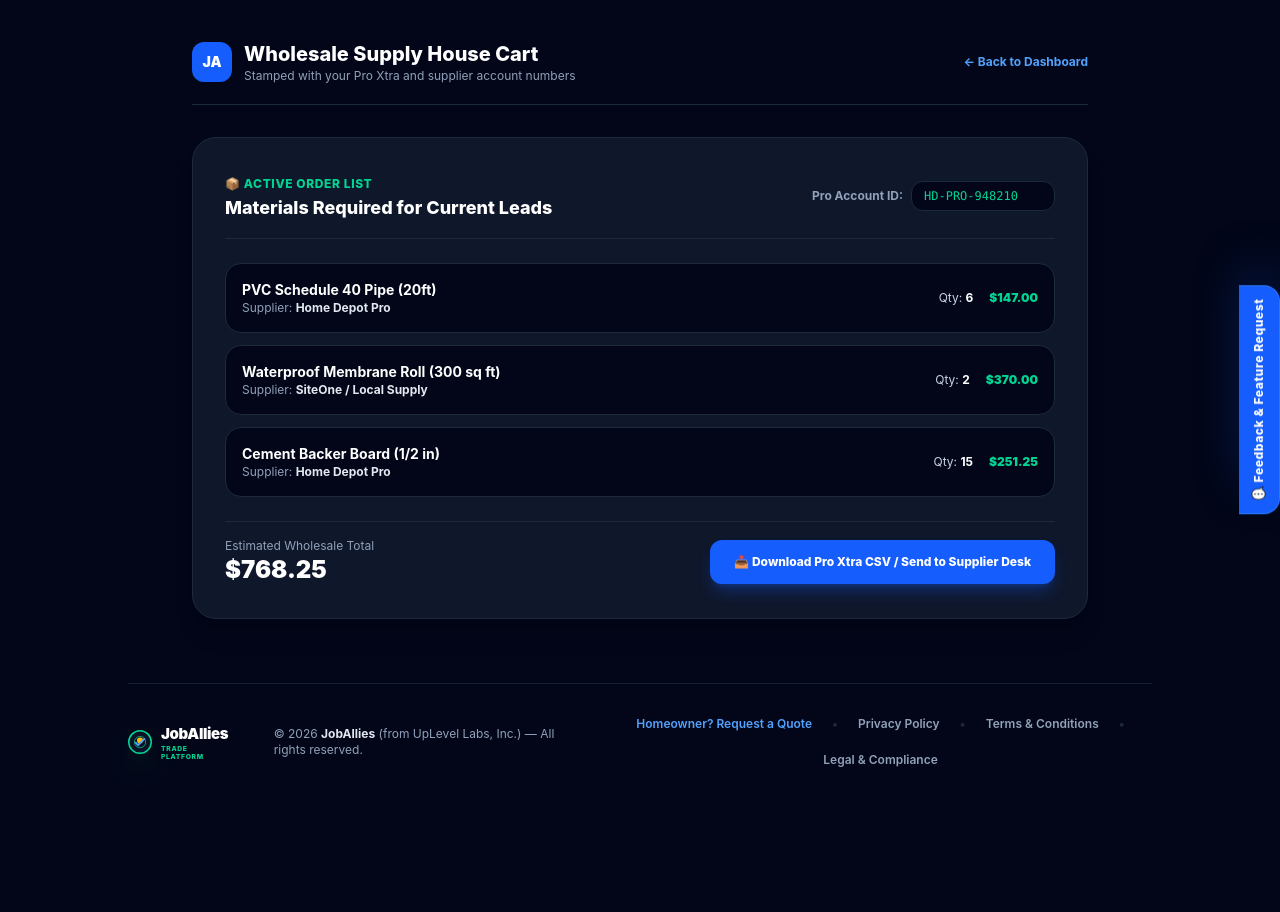
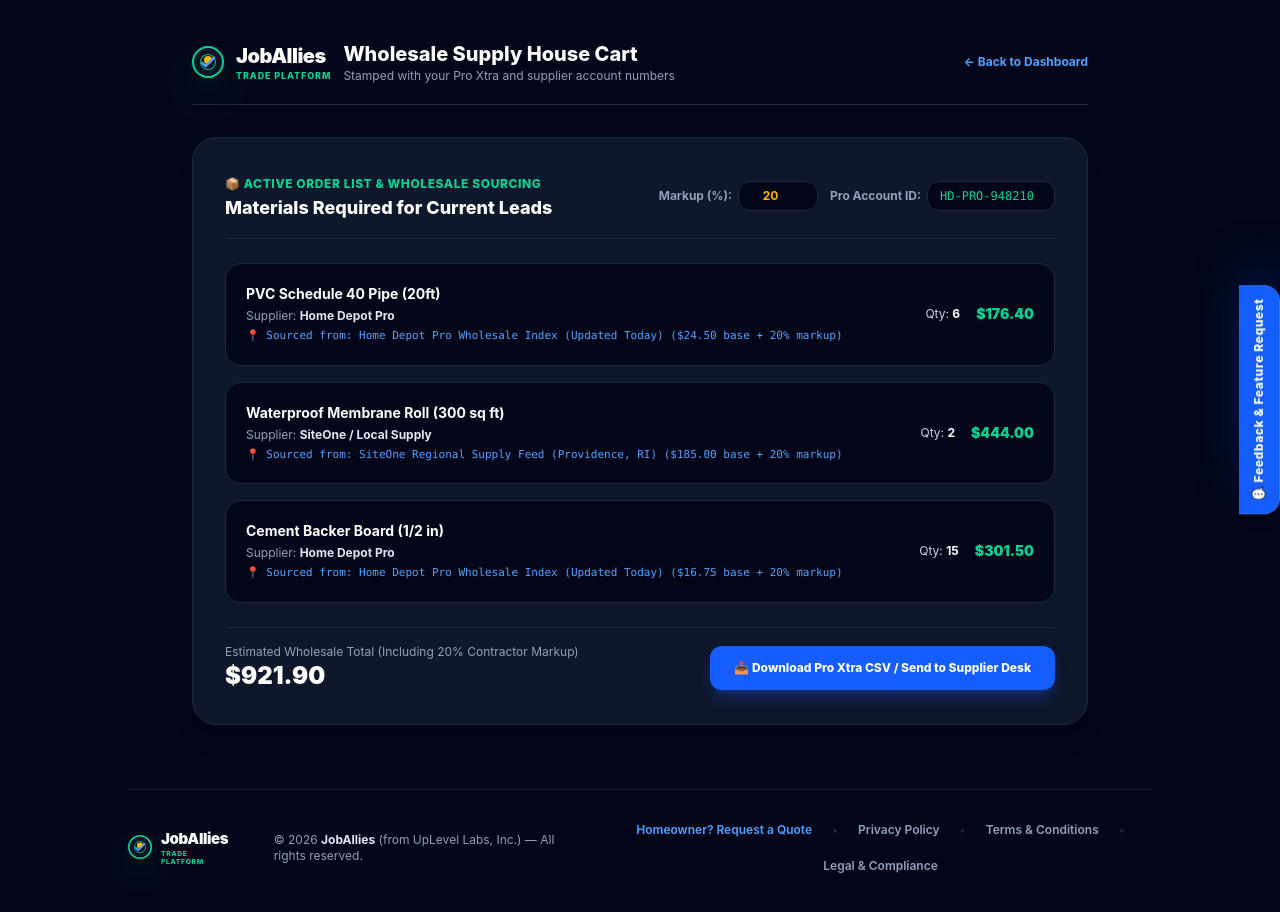
Before and after one commit to dberger111/joballies, a Next.js app: page /dashboard/supplier-cart in a window 1280 px wide. Shown: the top 912 px of the page. Before the commit the page ends 832 px from the top, so only its background shows below. Built offline with nearby package versions, Linux system fonts and the light colour scheme.

Commit message:
Fix supply cart logo, pricing source attribution, and interactive markup percentage

```diff
--- a/app/dashboard/supplier-cart/page.tsx
+++ b/app/dashboard/supplier-cart/page.tsx
@@ -3,17 +3,20 @@
 import Link from 'next/link';
 import SiteFooter from '../../components/SiteFooter';
 import FeedbackWidget from '../../components/FeedbackWidget';
+import Logo from '../../components/Logo';
 
 export default function SupplierCartPage() {
   const [items] = useState([
-    { id: 1, name: 'PVC Schedule 40 Pipe (20ft)', qty: 6, unitPrice: 24.50, supplier: 'Home Depot Pro' },
-    { id: 2, name: 'Waterproof Membrane Roll (300 sq ft)', qty: 2, unitPrice: 185.00, supplier: 'SiteOne / Local Supply' },
-    { id: 3, name: 'Cement Backer Board (1/2 in)', qty: 15, unitPrice: 16.75, supplier: 'Home Depot Pro' },
+    { id: 1, name: 'PVC Schedule 40 Pipe (20ft)', qty: 6, basePrice: 24.50, supplier: 'Home Depot Pro', source: 'Home Depot Pro Wholesale Index (Updated Today)' },
+    { id: 2, name: 'Waterproof Membrane Roll (300 sq ft)', qty: 2, basePrice: 185.00, supplier: 'SiteOne / Local Supply', source: 'SiteOne Regional Supply Feed (Providence, RI)' },
+    { id: 3, name: 'Cement Backer Board (1/2 in)', qty: 15, basePrice: 16.75, supplier: 'Home Depot Pro', source: 'Home Depot Pro Wholesale Index (Updated Today)' },
   ]);
+  const [markupPercent, setMarkupPercent] = useState(20);
   const [proNumber, setProNumber] = useState('HD-PRO-948210');
   const [exported, setExported] = useState(false);
 
-  const subtotal = items.reduce((acc, item) => acc + item.qty * item.unitPrice, 0);
+  const multiplier = 1 + markupPercent / 100;
+  const subtotal = items.reduce((acc, item) => acc + item.qty * item.basePrice * multiplier, 0);
 
   const handleExport = () => {
     setExported(true);
@@ -25,8 +28,8 @@
       <div className="max-w-4xl mx-auto w-full space-y-8">
         <header className="flex justify-between items-center border-b border-slate-800 pb-5">
           <div className="flex items-center gap-3">
-            <Link href="/dashboard" className="w-10 h-10 rounded-xl bg-blue-600 flex items-center justify-center text-white font-black text-sm">
-              JA
+            <Link href="/dashboard">
+              <Logo size="sm" />
             </Link>
             <div>
               <h1 className="text-xl font-extrabold text-white">Wholesale Supply House Cart</h1>
@@ -41,38 +44,58 @@
         <section className="bg-slate-900 border border-slate-800 p-6 md:p-8 rounded-3xl space-y-6 shadow-xl">
           <div className="flex flex-col sm:flex-row justify-between items-start sm:items-center gap-4 border-b border-slate-800 pb-4">
             <div>
-              <span className="text-xs font-extrabold uppercase tracking-wider text-emerald-400">📦 Active Order List</span>
+              <span className="text-xs font-extrabold uppercase tracking-wider text-emerald-400">📦 Active Order List & Wholesale Sourcing</span>
               <h2 className="text-lg font-extrabold text-white">Materials Required for Current Leads</h2>
             </div>
-            <div className="flex items-center gap-2">
+            <div className="flex items-center gap-3">
+              <div className="flex items-center gap-1.5">
+                <label className="text-xs font-bold text-slate-400">Markup (%):</label>
+                <input
+                  type="number"
+                  value={markupPercent}
+                  onChange={(e) => setMarkupPercent(Number(e.target.value))}
+                  className="bg-slate-950 border border-slate-800 rounded-xl px-2.5 py-1.5 text-xs font-bold text-amber-400 w-20 text-center"
+                />
+              </div>
+              <div className="flex items-center gap-1.5">
                 <label className="text-xs font-bold text-slate-400">Pro Account ID:</label>
                 <input
                   type="text"
                   value={proNumber}
                   onChange={(e) => setProNumber(e.target.value)}
-                className="bg-slate-950 border border-slate-800 rounded-xl px-3 py-1.5 text-xs font-mono text-emerald-400 w-36"
+                  className="bg-slate-950 border border-slate-800 rounded-xl px-3 py-1.5 text-xs font-mono text-emerald-400 w-32"
                 />
               </div>
             </div>
+          </div>
 
-          <div className="space-y-3">
-            {items.map((item) => (
-              <div key={item.id} className="bg-slate-950 border border-slate-800 p-4 rounded-2xl flex flex-col sm:flex-row justify-between items-start sm:items-center gap-3">
-                <div>
+          <div className="space-y-4">
+            {items.map((item) => {
+              const markedUpPrice = item.basePrice * multiplier;
+              const itemTotal = item.qty * markedUpPrice;
+              return (
+                <div key={item.id} className="bg-slate-950 border border-slate-800 p-5 rounded-2xl flex flex-col sm:flex-row justify-between items-start sm:items-center gap-3">
+                  <div className="space-y-1">
                     <h4 className="text-sm font-bold text-white">{item.name}</h4>
-                  <p className="text-xs text-slate-400">Supplier: <strong className="text-slate-200">{item.supplier}</strong></p>
+                    <p className="text-xs text-slate-400">
+                      Supplier: <strong className="text-slate-200">{item.supplier}</strong>
+                    </p>
+                    <p className="text-[11px] text-blue-400 font-mono">
+                      📍 Sourced from: {item.source} (${item.basePrice.toFixed(2)} base + {markupPercent}% markup)
+                    </p>
                   </div>
                   <div className="flex items-center gap-4">
                     <span className="text-xs text-slate-300">Qty: <strong className="text-white">{item.qty}</strong></span>
-                  <span className="text-xs font-black text-emerald-400">${(item.qty * item.unitPrice).toFixed(2)}</span>
+                    <span className="text-sm font-black text-emerald-400">${itemTotal.toFixed(2)}</span>
                   </div>
                 </div>
-            ))}
+              );
+            })}
           </div>
 
-          <div className="border-t border-slate-800 pt-4 flex justify-between items-center">
+          <div className="border-t border-slate-800 pt-4 flex flex-col sm:flex-row justify-between items-start sm:items-center gap-4">
             <div>
-              <p className="text-xs text-slate-400">Estimated Wholesale Total</p>
+              <p className="text-xs text-slate-400">Estimated Wholesale Total (Including {markupPercent}% Contractor Markup)</p>
               <p className="text-2xl font-black text-white">${subtotal.toFixed(2)}</p>
             </div>
             <button
@@ -86,7 +109,7 @@
 
           {exported && (
             <div className="bg-emerald-950/80 border border-emerald-500/50 p-4 rounded-xl text-center">
-              <p className="text-xs font-extrabold text-emerald-400">✓ Wholesale order cart exported successfully with account #{proNumber}!</p>
+              <p className="text-xs font-extrabold text-emerald-400">✓ Wholesale order cart exported successfully with account #{proNumber} and {markupPercent}% markup!</p>
             </div>
           )}
         </section>
--- /dev/null
+++ b/update-supply-markup.mjs
@@ -0,0 +1,136 @@
+import fs from 'fs';
+import path from 'path';
+
+const files = {};
+
+// 1. Updated Supply Cart with correct Logo, Price Sources, and Interactive Markup
+files['app/dashboard/supplier-cart/page.tsx'] = `'use client';
+import { useState } from 'react';
+import Link from 'next/link';
+import SiteFooter from '../../components/SiteFooter';
+import FeedbackWidget from '../../components/FeedbackWidget';
+import Logo from '../../components/Logo';
+
+export default function SupplierCartPage() {
+  const [items, setItems] = useState([
+    { id: 1, name: 'PVC Schedule 40 Pipe (20ft)', qty: 6, basePrice: 24.50, supplier: 'Home Depot Pro', source: 'Home Depot Pro Wholesale Index (Updated Today)' },
+    { id: 2, name: 'Waterproof Membrane Roll (300 sq ft)', qty: 2, basePrice: 185.00, supplier: 'SiteOne / Local Supply', source: 'SiteOne Regional Supply Feed (Providence, RI)' },
+    { id: 3, name: 'Cement Backer Board (1/2 in)', qty: 15, basePrice: 16.75, supplier: 'Home Depot Pro', source: 'Home Depot Pro Wholesale Index (Updated Today)' },
+  ]);
+  const [markupPercent, setMarkupPercent] = useState(20);
+  const [proNumber, setProNumber] = useState('HD-PRO-948210');
+  const [exported, setExported] = useState(false);
+
+  const multiplier = 1 + markupPercent / 100;
+  const subtotal = items.reduce((acc, item) => acc + item.qty * item.basePrice * multiplier, 0);
+
+  const handleExport = () => {
+    setExported(true);
+    setTimeout(() => setExported(false), 3000);
+  };
+
+  return (
+    <main className="min-h-screen bg-slate-950 text-slate-100 font-sans p-5 md:p-10 flex flex-col justify-between relative">
+      <div className="max-w-4xl mx-auto w-full space-y-8">
+        <header className="flex justify-between items-center border-b border-slate-800 pb-5">
+          <div className="flex items-center gap-3">
+            <Link href="/dashboard">
+              <Logo size="sm" />
+            </Link>
+            <div>
+              <h1 className="text-xl font-extrabold text-white">Wholesale Supply House Cart</h1>
+              <p className="text-xs text-slate-400">Stamped with your Pro Xtra and supplier account numbers</p>
+            </div>
+          </div>
+          <Link href="/dashboard" className="text-xs font-bold text-blue-400 hover:text-blue-300">
+            ← Back to Dashboard
+          </Link>
+        </header>
+
+        <section className="bg-slate-900 border border-slate-800 p-6 md:p-8 rounded-3xl space-y-6 shadow-xl">
+          <div className="flex flex-col sm:flex-row justify-between items-start sm:items-center gap-4 border-b border-slate-800 pb-4">
+            <div>
+              <span className="text-xs font-extrabold uppercase tracking-wider text-emerald-400">📦 Active Order List & Wholesale Sourcing</span>
+              <h2 className="text-lg font-extrabold text-white">Materials Required for Current Leads</h2>
+            </div>
+            <div className="flex items-center gap-3">
+              <div className="flex items-center gap-1.5">
+                <label className="text-xs font-bold text-slate-400">Markup (%):</label>
+                <input
+                  type="number"
+                  value={markupPercent}
+                  onChange={(e) => setMarkupPercent(Number(e.target.value))}
+                  className="bg-slate-950 border border-slate-800 rounded-xl px-2.5 py-1.5 text-xs font-bold text-amber-400 w-20 text-center"
+                />
+              </div>
+              <div className="flex items-center gap-1.5">
+                <label className="text-xs font-bold text-slate-400">Pro Account ID:</label>
+                <input
+                  type="text"
+                  value={proNumber}
+                  onChange={(e) => setProNumber(e.target.value)}
+                  className="bg-slate-950 border border-slate-800 rounded-xl px-3 py-1.5 text-xs font-mono text-emerald-400 w-32"
+                />
+              </div>
+            </div>
+          </div>
+
+          <div className="space-y-4">
+            {items.map((item) => {
+              const markedUpPrice = item.basePrice * multiplier;
+              const itemTotal = item.qty * markedUpPrice;
+              return (
+                <div key={item.id} className="bg-slate-950 border border-slate-800 p-5 rounded-2xl flex flex-col sm:flex-row justify-between items-start sm:items-center gap-3">
+                  <div className="space-y-1">
+                    <h4 className="text-sm font-bold text-white">{item.name}</h4>
+                    <p className="text-xs text-slate-400">
+                      Supplier: <strong className="text-slate-200">{item.supplier}</strong>
+                    </p>
+                    <p className="text-[11px] text-blue-400 font-mono">
+                      📍 Sourced from: {item.source} (${item.basePrice.toFixed(2)} base + {markupPercent}% markup)
+                    </p>
+                  </div>
+                  <div className="flex items-center gap-4">
+                    <span className="text-xs text-slate-300">Qty: <strong className="text-white">{item.qty}</strong></span>
+                    <span className="text-sm font-black text-emerald-400">${itemTotal.toFixed(2)}</span>
+                  </div>
+                </div>
+              );
+            })}
+          </div>
+
+          <div className="border-t border-slate-800 pt-4 flex flex-col sm:flex-row justify-between items-start sm:items-center gap-4">
+            <div>
+              <p className="text-xs text-slate-400">Estimated Wholesale Total (Including {markupPercent}% Contractor Markup)</p>
+              <p className="text-2xl font-black text-white">${subtotal.toFixed(2)}</p>
+            </div>
+            <button
+              type="button"
+              onClick={handleExport}
+              className="bg-blue-600 hover:bg-blue-500 text-white font-extrabold px-6 py-3.5 rounded-xl text-xs transition shadow-lg shadow-blue-600/30"
+            >
+              📥 Download Pro Xtra CSV / Send to Supplier Desk
+            </button>
+          </div>
+
+          {exported && (
+            <div className="bg-emerald-950/80 border border-emerald-500/50 p-4 rounded-xl text-center">
+              <p className="text-xs font-extrabold text-emerald-400">✓ Wholesale order cart exported successfully with account #{proNumber} and {markupPercent}% markup!</p>
+            </div>
+          )}
+        </section>
+      </div>
+
+      <FeedbackWidget />
+      <SiteFooter />
+    </main>
+  );
+}
+`;
+
+for (const [p, c] of Object.entries(files)) {
+  const full = path.join(process.cwd(), p);
+  fs.mkdirSync(path.dirname(full), { recursive: true });
+  fs.writeFileSync(full, c, 'utf8');
+  console.log('✓ Wrote', p);
+}
```
Lines whose indentation alone changed are shown as unchanged.
